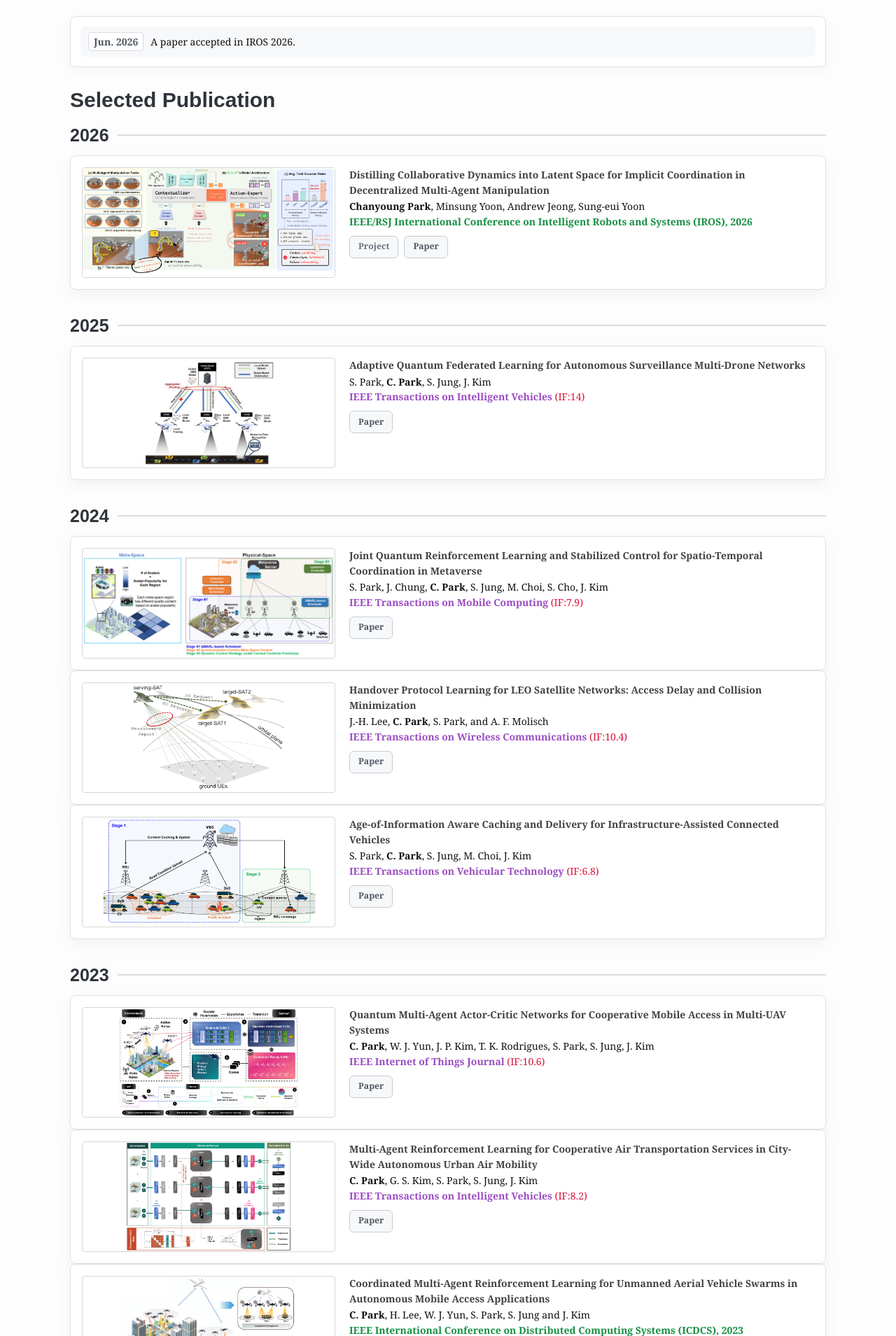
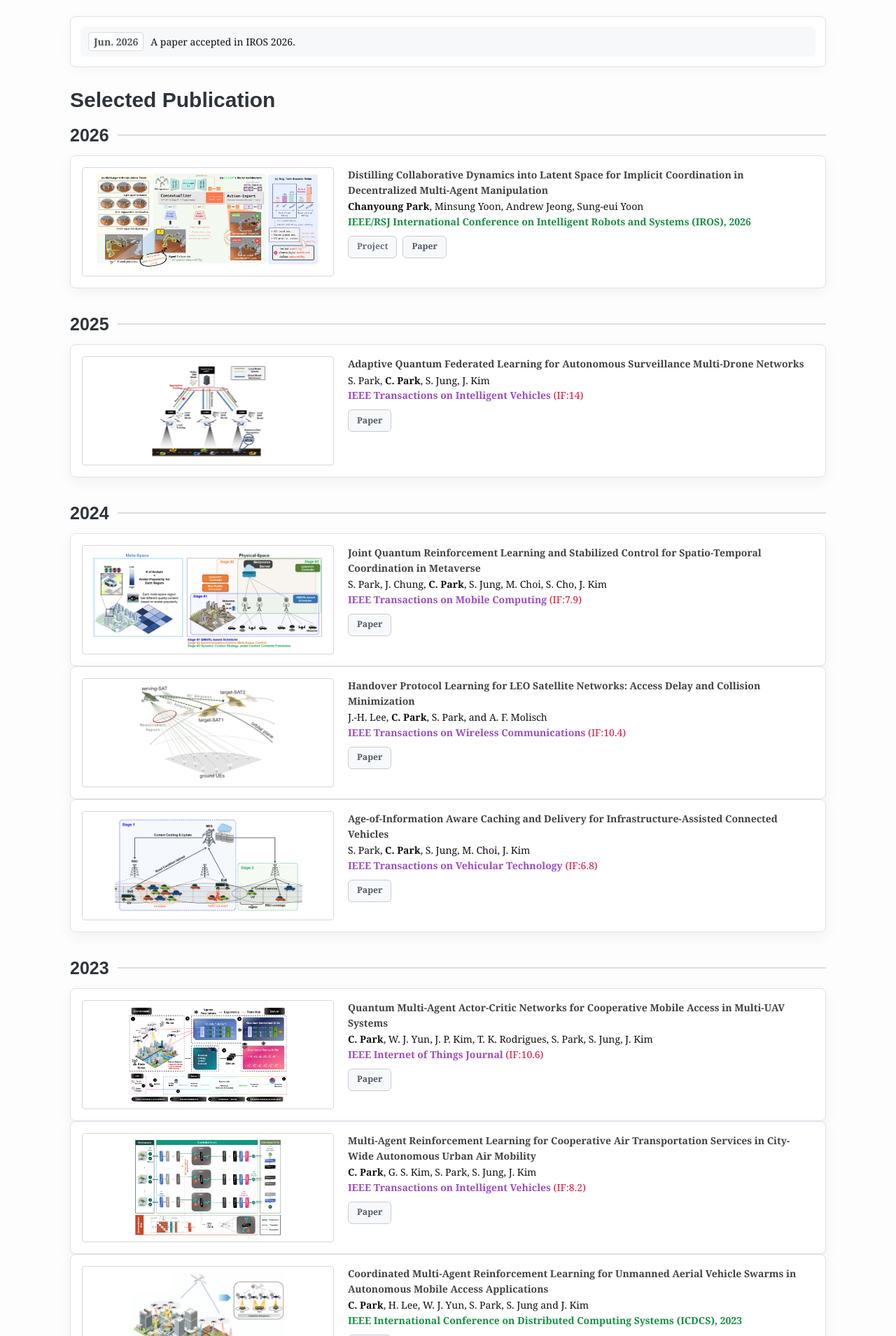
Before and after one commit to cosdeneb/cosdeneb.github.io, a Jekyll site: the page built from index.md, in a window 1280 px wide. Shown: the part 553-2462 px from the top of the page at 70% size. Built offline with Jekyll 4.4.1, drawn with Linux system fonts in a browser that asks for light colours.

Commit message:
Add padding to publication thumbnails

```diff
--- a/_sass/_site.scss
+++ b/_sass/_site.scss
@@ -264,8 +264,10 @@
     max-width: 360px;
     height: 156px;
     border-radius: 4px;
+    padding: 8px;
     object-fit: contain;
     background-color: #fff;
+    box-sizing: border-box;
   }
 
   .publication-list {
@@ -369,9 +371,11 @@
   width: 112px;
   height: 78px;
   border: 1px solid #d7d7d7;
+  padding: 4px;
   object-fit: cover;
   object-position: center;
   background-color: #fff;
+  box-sizing: border-box;
 }
 
 .publication-content {
```
